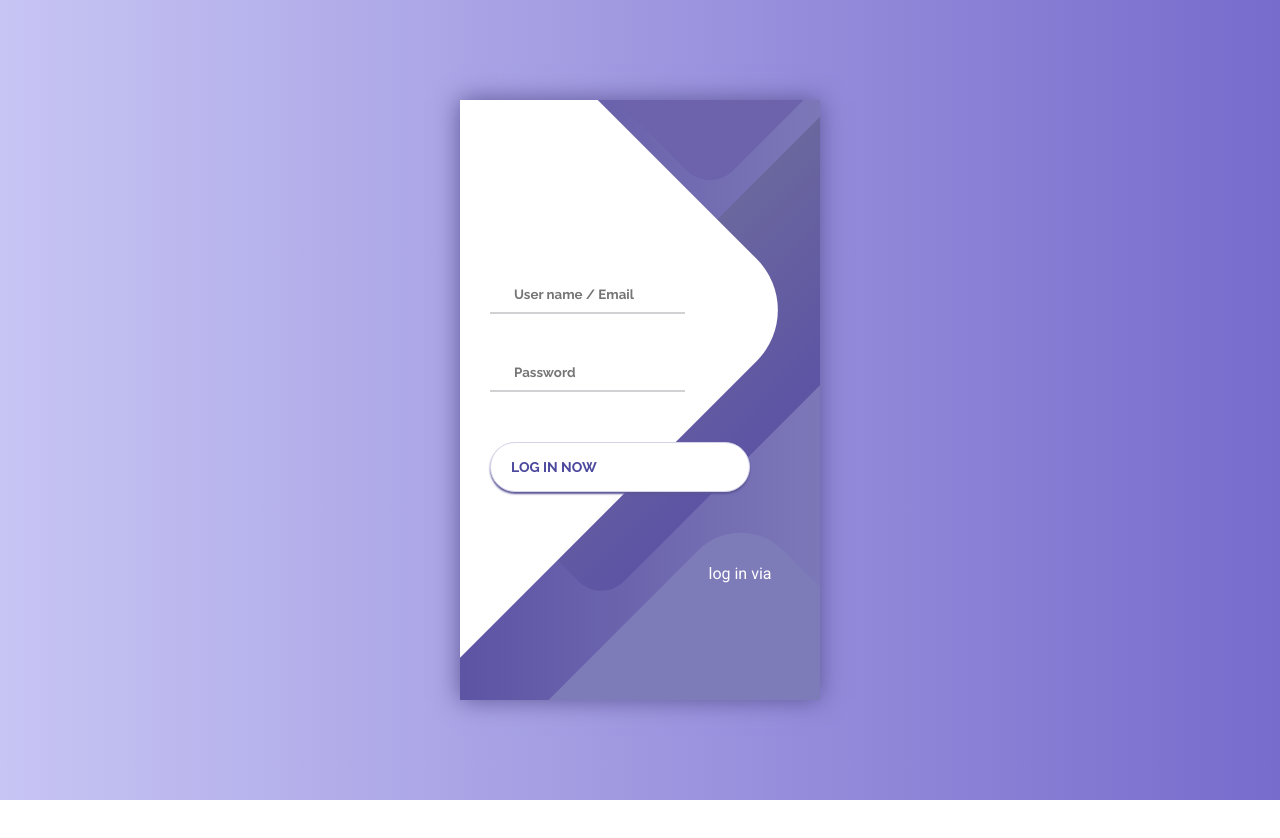
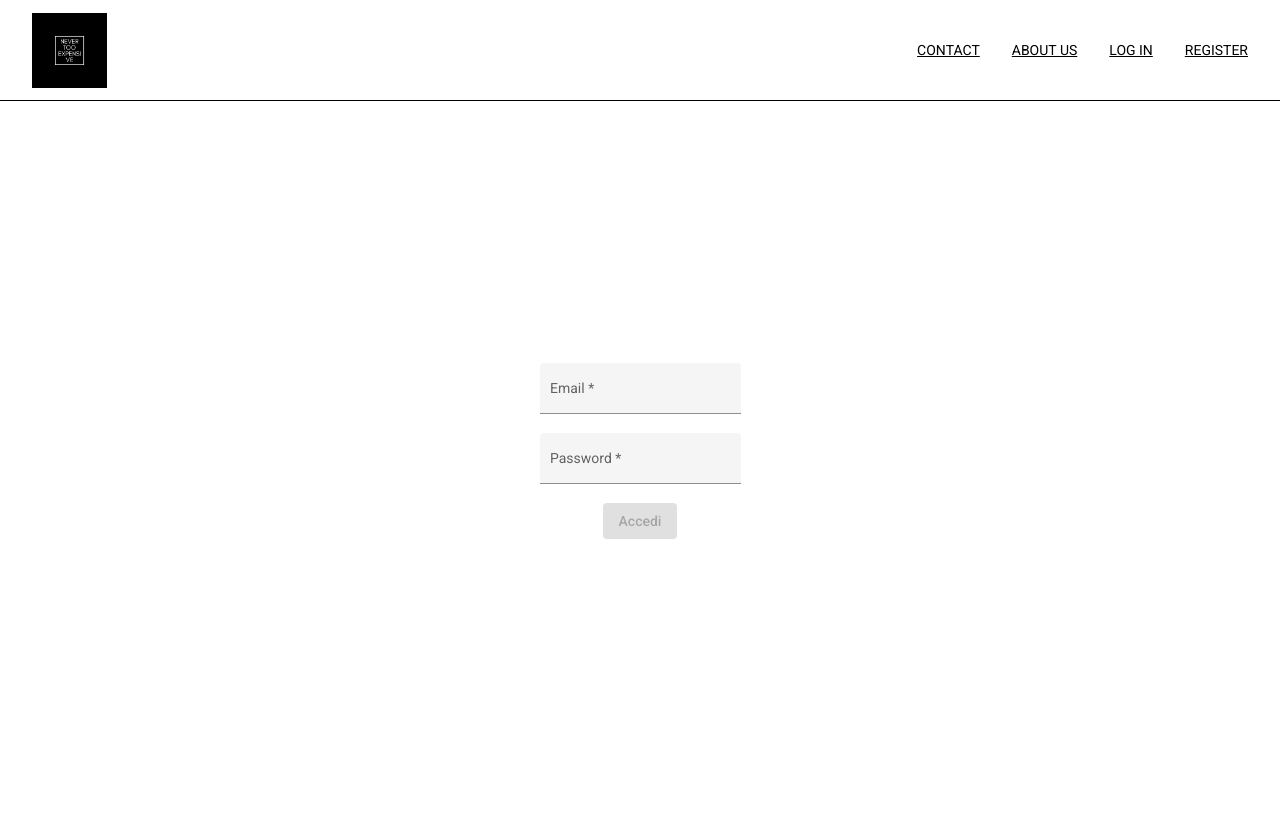
Before and after one commit to InfoMax95/expenses_app, an Angular app: page /login in a window 1280 px wide. Shown: the top 838 px of the page. After the commit the page ends 801 px from the top, so only its background shows below. Built offline with nearby package versions, Linux system fonts and the light colour scheme.

Commit message:
Update register form

```diff
--- a/src/app/modules/login/login.component.html
+++ b/src/app/modules/login/login.component.html
@@ -1,37 +1,19 @@
-<!-- <app-toolbar></app-toolbar> -->
-<body>
-  <div class="container">
-    <div class="screen">
-      <div class="screen__content">
-        <form class="login">
-          <div class="login__field">
-            <i class="login__icon fas fa-user"></i>
-            <input type="text" class="login__input" placeholder="User name / Email">
-          </div>
-          <div class="login__field">
-            <i class="login__icon fas fa-lock"></i>
-            <input type="password" class="login__input" placeholder="Password">
-          </div>
-          <button class="button login__submit">
-            <span class="button__text">Log In Now</span>
-            <i class="button__icon fas fa-chevron-right"></i>
-          </button>
-        </form>
-        <div class="social-login">
-          <h3>log in via</h3>
-          <div class="social-icons">
-            <a href="#" class="social-login__icon fab fa-instagram"></a>
-            <a href="#" class="social-login__icon fab fa-facebook"></a>
-            <a href="#" class="social-login__icon fab fa-twitter"></a>
-          </div>
-        </div>
-      </div>
-      <div class="screen__background">
-        <span class="screen__background__shape screen__background__shape4"></span>
-        <span class="screen__background__shape screen__background__shape3"></span>
-        <span class="screen__background__shape screen__background__shape2"></span>
-        <span class="screen__background__shape screen__background__shape1"></span>
-      </div>
-    </div>
+<div id="login-page">
+  <app-toolbar></app-toolbar>
+  <div class="login-form">
+    <form [formGroup]="loginForm" (ngSubmit)="onSubmit()">
+      <!-- con il binding della proprietà formGroup sincronizzo i dati con typescript -->
+      <p *ngIf="!loginForm.get('nome')!.valid && loginForm.get('nome')!.touched">Inserisci un nome</p>
+      <mat-form-field appearance="fill">
+        <mat-label>Email</mat-label>
+        <input matInput type="email" name="email" formControlName="email">
+      </mat-form-field>
+      <mat-form-field appearance="fill">
+        <mat-label>Password</mat-label>
+        <input matInput type="email" name="email" formControlName="email">
+      </mat-form-field>
+      <button class="submit" mat-raised-button color="primary" type="submit" [disabled]="!loginForm.valid">Accedi</button>
+      <!-- attribuiamo l'attributo disabled direttamente al parametro di angular riguardo al componente e verifichiamo se è valido -->
+    </form>
   </div>
-</body>
+</div>
--- a/src/app/modules/login/login.component.scss
+++ b/src/app/modules/login/login.component.scss
@@ -1,178 +1,16 @@
-@import url('https://fonts.googleapis.com/css?family=Raleway:400,700');
-
-* {
-	box-sizing: border-box;
-	margin: 0;
-	padding: 0;
-	font-family: Raleway, sans-serif;
-}
-
-body {
-	background: linear-gradient(90deg, #C7C5F4, #776BCC);
-}
-
-.container {
-	display: flex;
-	align-items: center;
-	justify-content: center;
-	min-height: 100vh;
-}
-
-.screen {
-	background: linear-gradient(90deg, #5D54A4, #7C78B8);
-	position: relative;
-	height: 600px;
-	width: 360px;
-	box-shadow: 0px 0px 24px #5C5696;
-}
-
-.screen__content {
-	z-index: 1;
-	position: relative;
-	height: 100%;
-}
-
-.screen__background {
-	position: absolute;
-	top: 0;
-	left: 0;
-	right: 0;
-	bottom: 0;
-	z-index: 0;
-	-webkit-clip-path: inset(0 0 0 0);
-	clip-path: inset(0 0 0 0);
-}
-
-.screen__background__shape {
-	transform: rotate(45deg);
-	position: absolute;
-}
-
-.screen__background__shape1 {
-	height: 520px;
-	width: 520px;
-	background: #FFF;
-	top: -50px;
-	right: 120px;
-	border-radius: 0 72px 0 0;
-}
-
-.screen__background__shape2 {
-	height: 220px;
-	width: 220px;
-	background: #6C63AC;
-	top: -172px;
-	right: 0;
-	border-radius: 32px;
-}
-
-.screen__background__shape3 {
-	height: 540px;
-	width: 190px;
-	background: linear-gradient(270deg, #5D54A4, #6A679E);
-	top: -24px;
-	right: 0;
-	border-radius: 32px;
-}
-
-.screen__background__shape4 {
-	height: 400px;
-	width: 200px;
-	background: #7E7BB9;
-	top: 420px;
-	right: 50px;
-	border-radius: 60px;
-}
-
-.login {
-	width: 320px;
-	padding: 30px;
-	padding-top: 156px;
-}
-
-.login__field {
-	padding: 20px 0px;
-	position: relative;
-}
-
-.login__icon {
-	position: absolute;
-	top: 30px;
-	color: #7875B5;
-}
-
-.login__input {
-	border: none;
-	border-bottom: 2px solid #D1D1D4;
-	background: none;
-	padding: 10px;
-	padding-left: 24px;
-	font-weight: 700;
-	width: 75%;
-	transition: .2s;
-}
-
-.login__input:active,
-.login__input:focus,
-.login__input:hover {
-	outline: none;
-	border-bottom-color: #6A679E;
-}
-
-.login__submit {
-	background: #fff;
-	font-size: 14px;
-	margin-top: 30px;
-	padding: 16px 20px;
-	border-radius: 26px;
-	border: 1px solid #D4D3E8;
-	text-transform: uppercase;
-	font-weight: 700;
-	display: flex;
-	align-items: center;
+#login-page {
 	width: 100%;
-	color: #4C489D;
-	box-shadow: 0px 2px 2px #5C5696;
-	cursor: pointer;
-	transition: .2s;
-}
-
-.login__submit:active,
-.login__submit:focus,
-.login__submit:hover {
-	border-color: #6A679E;
-	outline: none;
-}
-
-.button__icon {
-	font-size: 24px;
-	margin-left: auto;
-	color: #7875B5;
-}
-
-.social-login {
-	position: absolute;
-	height: 140px;
-	width: 160px;
-	text-align: center;
-	bottom: 0px;
-	right: 0px;
-	color: #fff;
-}
-
-.social-icons {
-	display: flex;
-	align-items: center;
-	justify-content: center;
-}
-
-.social-login__icon {
-	padding: 20px 10px;
-	color: #fff;
-	text-decoration: none;
-	text-shadow: 0px 0px 8px #7875B5;
-}
-
-.social-login__icon:hover {
-	transform: scale(1.5);
-}
+	height: 100vh;
+	.login-form {
+	  width: 100%;
+	  height: calc(100% - 100px);
+	  display: flex;
+	  justify-content: center;
+	  align-items: center;
+	  form {
+		display: flex;
+		flex-direction: column;
+		align-items: center;
+	  }
+	}
+  }
--- a/src/app/modules/login/login.component.ts
+++ b/src/app/modules/login/login.component.ts
@@ -10,12 +10,12 @@ export class LoginComponent implements OnInit {
 
   constructor() { }
 
-  homeForm!: FormGroup;
+  loginForm!: FormGroup;
 
   ngOnInit(): void {
-    this.homeForm = new FormGroup({
-      // nome: new FormControl(null, Validators.required),
-      // email: new FormControl(null, [Validators.required, Validators.email]),
+    this.loginForm = new FormGroup({
+      nome: new FormControl(null, Validators.required),
+      email: new FormControl(null, [Validators.required, Validators.email]),
     })
   }
 
@@ -23,7 +23,7 @@ export class LoginComponent implements OnInit {
     // const email = form.value.email;
     // const password = form.value.password;
     // add authservice
-    console.log(this.homeForm);
+    console.log(this.loginForm);
   }
 
 }
--- a/src/app/modules/register/register.component.html
+++ b/src/app/modules/register/register.component.html
@@ -1,23 +1,27 @@
+<div id="register-page">
   <app-toolbar></app-toolbar>
-<form [formGroup]="homeform" (ngSubmit)="onSubmit()">
+  <div class="register-form">
+    <form [formGroup]="registerForm" (ngSubmit)="onSubmit(registerForm)">
       <!-- con il binding della proprietà formGroup sincronizzo i dati con typescript -->
       <mat-form-field appearance="fill">
         <mat-label>Nome</mat-label>
         <input matInput type="text" name="nome" formControlName="nome">
       </mat-form-field>
-  <p *ngIf="!homeform.get('nome')!.valid && homeform.get('nome')!.touched">Inserisci un nome</p>
+      <!-- <p *ngIf="!registerForm.get('nome')!.valid && registerForm.get('nome')!.touched">Inserisci un nome</p> -->
       <mat-form-field appearance="fill">
         <mat-label>Email</mat-label>
         <input matInput type="email" name="email" formControlName="email">
       </mat-form-field>
       <mat-form-field appearance="fill">
         <mat-label>Password</mat-label>
-    <input matInput type="email" name="email" formControlName="email">
+        <input matInput type="password" name="password" formControlName="password">
       </mat-form-field>
       <mat-form-field appearance="fill">
-    <mat-label>Password</mat-label>
-    <input matInput type="email" name="email" formControlName="email">
+        <mat-label>Confirm Password</mat-label>
+        <input matInput type="password" name="confirmPassword" formControlName="password">
       </mat-form-field>
-  <button mat-raised-button color="primary" type="submit" [disabled]="!homeform.valid">Invia</button>
+      <button class="submit" mat-raised-button color="primary" type="submit" [disabled]="!registerForm.valid">Invia</button>
       <!-- attribuiamo l'attributo disabled direttamente al parametro di angular riguardo al componente e verifichiamo se è valido -->
     </form>
+  </div>
+</div>
--- a/src/app/modules/register/register.component.scss
+++ b/src/app/modules/register/register.component.scss
@@ -1,5 +1,16 @@
-form {
-  display: flex;
-  flex-direction: column;
-  align-items: flex-start;
+#register-page {
+  width: 100%;
+  height: 100vh;
+  .register-form {
+    width: 100%;
+    height: calc(100% - 100px);
+    display: flex;
+    justify-content: center;
+    align-items: center;
+    form {
+      display: flex;
+      flex-direction: column;
+      align-items: center;
+    }
+  }
 }
--- a/src/app/modules/register/register.component.ts
+++ b/src/app/modules/register/register.component.ts
@@ -8,22 +8,23 @@ import { FormControl, FormGroup, NgForm, Validators } from '@angular/forms';
 })
 export class RegisterComponent implements OnInit {
 
-  homeform!: FormGroup;
+  registerForm!: FormGroup;
 
   constructor() { }
 
   ngOnInit(): void {
-    this.homeform = new FormGroup({
+    this.registerForm = new FormGroup({
       nome: new FormControl(null, Validators.required),
       email: new FormControl(null, [Validators.required, Validators.email]),
+      password: new FormControl(null, [Validators.required,Validators.minLength(5)])
       // possiamo creare anche i nostri validatori
     })
   }
 
-  onSubmit() {
-    // const email = form.value.email;
-    // const password = form.value.password;
+  onSubmit(form: FormGroup) {
+    const email = form.value.email;
+    const password = form.value.password;
     // add authservice
-    console.log(this.homeform);
+    console.log(form);
   }
 }
```
Lines whose indentation alone changed are shown as unchanged.
